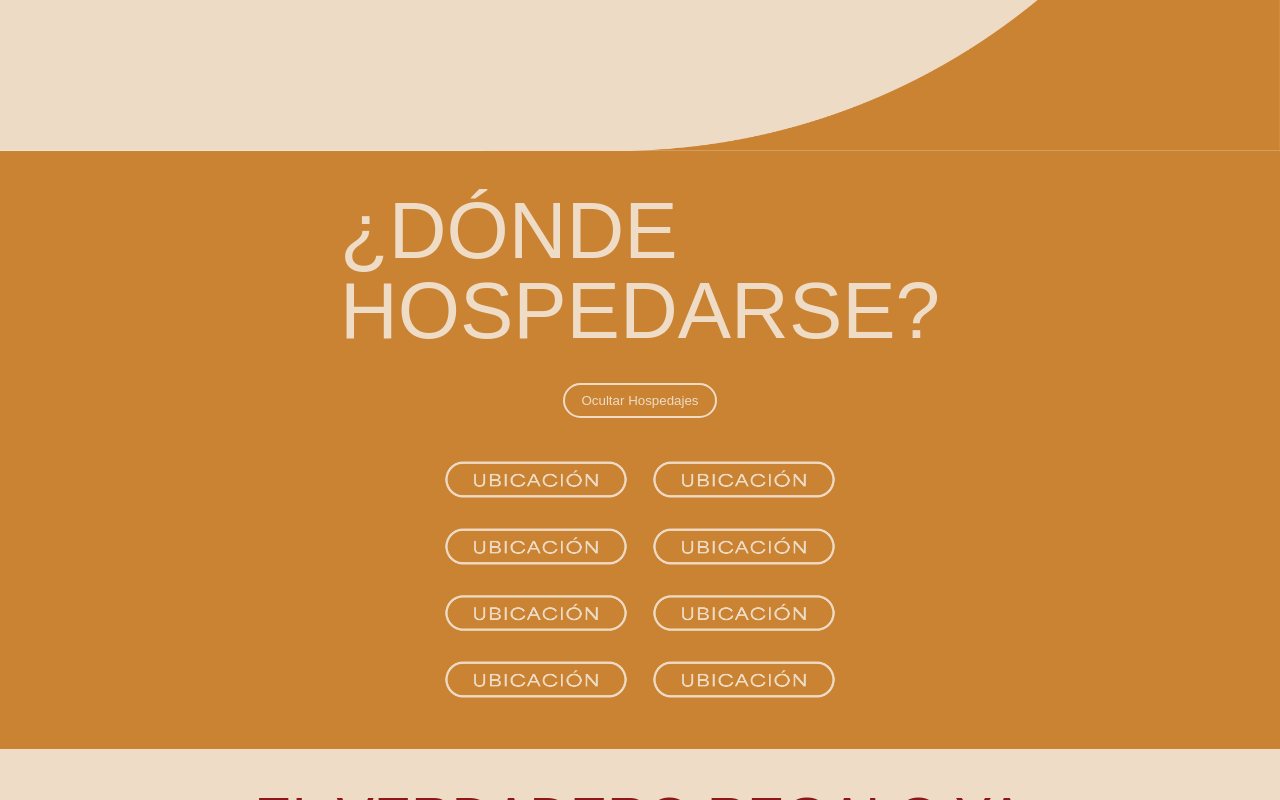
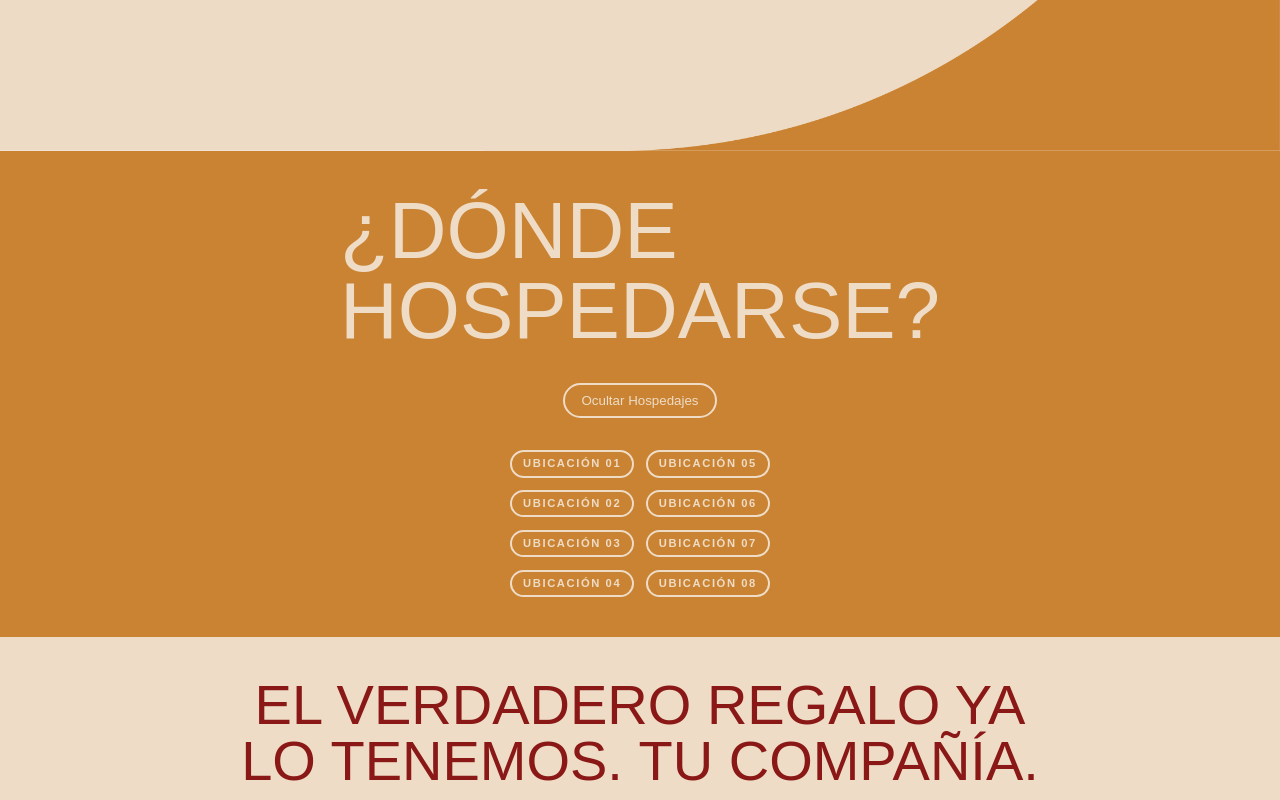
Before and after one commit to rocioyagustin/invitacion, a plain HTML site: page index.html in a window 1280 px wide. Both pictures are taken after a click on the button "Ver Hospedajes". Shown: the part 3734-4534 px from the top of the page. Drawn offline with Linux system fonts and the light colour scheme; animation ran at ten frames a second; a web font is replaced by a local one.

Commit message:
correccion ubicaciones

```diff
--- a/css/section-footer.css
+++ b/css/section-footer.css
@@ -15,17 +15,21 @@
   flex-direction: column;
   align-items: center;
   justify-content: center;
-  gap: 1rem;
+  gap: 0.8rem;
 }
 
 .section-footer > div h2 {
-  font-size: 2.2rem;
+  font-size: 1.5rem;
 }
 
 .section-footer > div p {
   font-size: 0.7rem;
   line-height: 1.2;
   letter-spacing: 0.1rem;
+}
+
+.section-footer > div > img {
+  width: 200px;
 }
 
 @media (width >=768px) {
--- a/css/section-hospedaje.css
+++ b/css/section-hospedaje.css
@@ -8,6 +8,19 @@
   padding: 2.5rem 0;
 }
 
+.section-hospedaje a {
+  text-decoration: none;
+  font-family: area-inktrap-extended, sans-serif;
+  font-weight: 600;
+  border: 2px solid var(--color-crema);
+  border-radius: 25px;
+  padding: 0.3rem 0.7rem;
+  color: var(--color-crema);
+  font-size: 0.7rem;
+  line-height: 1.2;
+  letter-spacing: 0.1rem;
+}
+
 .section-hospedaje h2 {
   text-align: start;
   color: var(--color-crema);
@@ -15,15 +28,12 @@
   line-height: 1;
 }
 
-.content-hospedaje-item a img {
-  width: 150px;
-}
 .content-hospedaje-item {
   display: flex;
   flex-direction: column;
   align-items: center;
   justify-content: center;
-  gap: 0.5rem;
+  gap: 0.8rem;
 }
 
 .content-hospedaje {
@@ -34,7 +44,7 @@
   text-align: center;
   padding: 0 2rem;
   line-height: 0.7;
-  gap: 0.5rem;
+  gap: 0.7rem;
   opacity: 1;
   max-height: 500px;
   overflow: hidden;
--- a/index.html
+++ b/index.html
@@ -97,16 +97,16 @@
       <button id="btn-hospedajes" class="zoom-in delay-1">Ver Hospedajes</button>
       <div class="content-hospedaje-none" id="content-hospedaje">
         <div class="content-hospedaje-item">
-          <a href="https://www.airbnb.com.ar/rooms/9336575?viralityEntryPoint=1&s=76" target="_blank"><img src="./img/btn-ubicacion.png" alt="boton hospedaje" /></a>
-          <a href="https://www.airbnb.com.ar/rooms/1384388923305969441?viralityEntryPoint=1&s=76" target="_blank"><img src="./img/btn-ubicacion.png" alt="boton hospedaje" /></a>
-          <a href="https://www.airbnb.com.ar/rooms/712154018899845798?viralityEntryPoint=1&s=76" target="_blank"><img src="./img/btn-ubicacion.png" alt="boton hospedaje" /></a>
-          <a href="https://www.airbnb.com.ar/rooms/31980912?viralityEntryPoint=1&s=76" target="_blank"><img src="./img/btn-ubicacion.png" alt="boton hospedaje" /></a>
+          <a href="https://www.airbnb.com.ar/rooms/9336575?viralityEntryPoint=1&s=76" target="_blank">UBICACIÓN 01</a>
+          <a href="https://www.airbnb.com.ar/rooms/1384388923305969441?viralityEntryPoint=1&s=76" target="_blank">UBICACIÓN 02</a>
+          <a href="https://www.airbnb.com.ar/rooms/712154018899845798?viralityEntryPoint=1&s=76" target="_blank">UBICACIÓN 03</a>
+          <a href="https://www.airbnb.com.ar/rooms/31980912?viralityEntryPoint=1&s=76" target="_blank">UBICACIÓN 04</a>
         </div>
         <div class="content-hospedaje-item">
-          <a href="https://www.airbnb.com.ar/rooms/1272409036160329893?viralityEntryPoint=1&s=76" target="_blank"><img src="./img/btn-ubicacion.png" alt="boton hospedaje" /></a>
-          <a href="https://www.airbnb.com.ar/rooms/1127428200232639326?viralityEntryPoint=1&s=76" target="_blank"><img src="./img/btn-ubicacion.png" alt="boton hospedaje" /></a>
-          <a href="https://www.airbnb.com.ar/rooms/38719385?viralityEntryPoint=1&s=76" target="_blank"><img src="./img/btn-ubicacion.png" alt="boton hospedaje" /></a>
-          <a href="https://www.booking.com/Share-vyLe5A" target="_blank"><img src="./img/btn-ubicacion.png" alt="boton hospedaje" /></a>
+          <a href="https://www.airbnb.com.ar/rooms/1272409036160329893?viralityEntryPoint=1&s=76" target="_blank">UBICACIÓN 05</a>
+          <a href="https://www.airbnb.com.ar/rooms/1127428200232639326?viralityEntryPoint=1&s=76" target="_blank">UBICACIÓN 06</a>
+          <a href="https://www.airbnb.com.ar/rooms/38719385?viralityEntryPoint=1&s=76" target="_blank">UBICACIÓN 07</a>
+          <a href="https://www.booking.com/Share-vyLe5A" target="_blank">UBICACIÓN 08</a>
       </div>
     </section>
 
@@ -127,8 +127,8 @@
 
     <section class="section-footer">
         <div>
+            <p class="fade-left delay-1">ESTA FIESTA NO SERÍA LO MISMO <br> SIN VOS. ESPERAMOS VERTE.</p>
             <h2 class="fade-in">¿NOS VEMOS AHÍ?</h2>
-            <p class="fade-left delay-1">ESTA FIESTA NO SERÍA LO MISMO <br> SIN VOS. ESPERAMOS VERTE.</p>
             <a href="https://forms.gle/JSRVDStwG4TEgLYy6" target="_blank" class="zoom-in delay-2"><img src="./img/confirmar-asistencia.png" alt="boton confirmar asistencia" width="180px"></a>
         </div>
         <img src="./img/R&A.png" alt="Rocio y Agustín" width="100px" class="fade-right delay-3">
```
